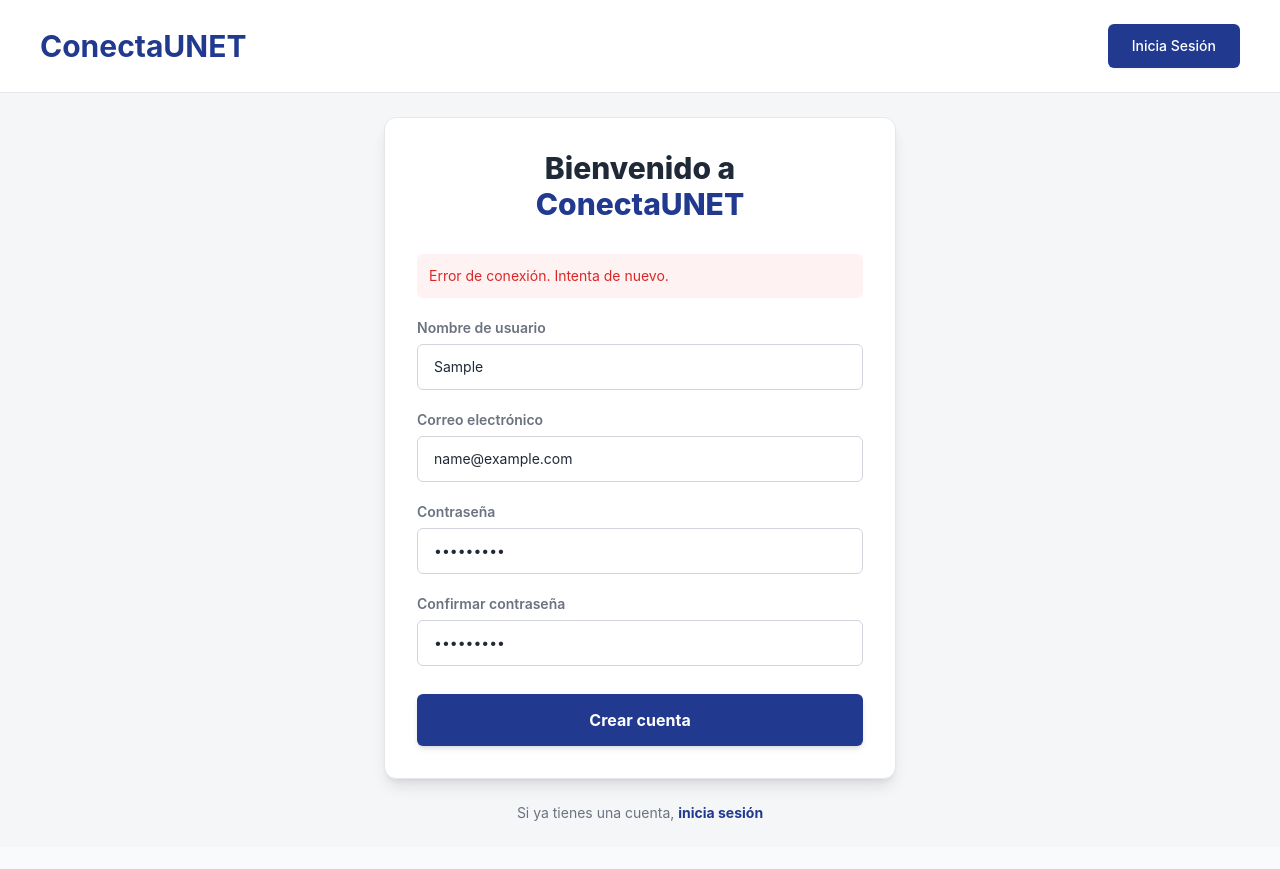
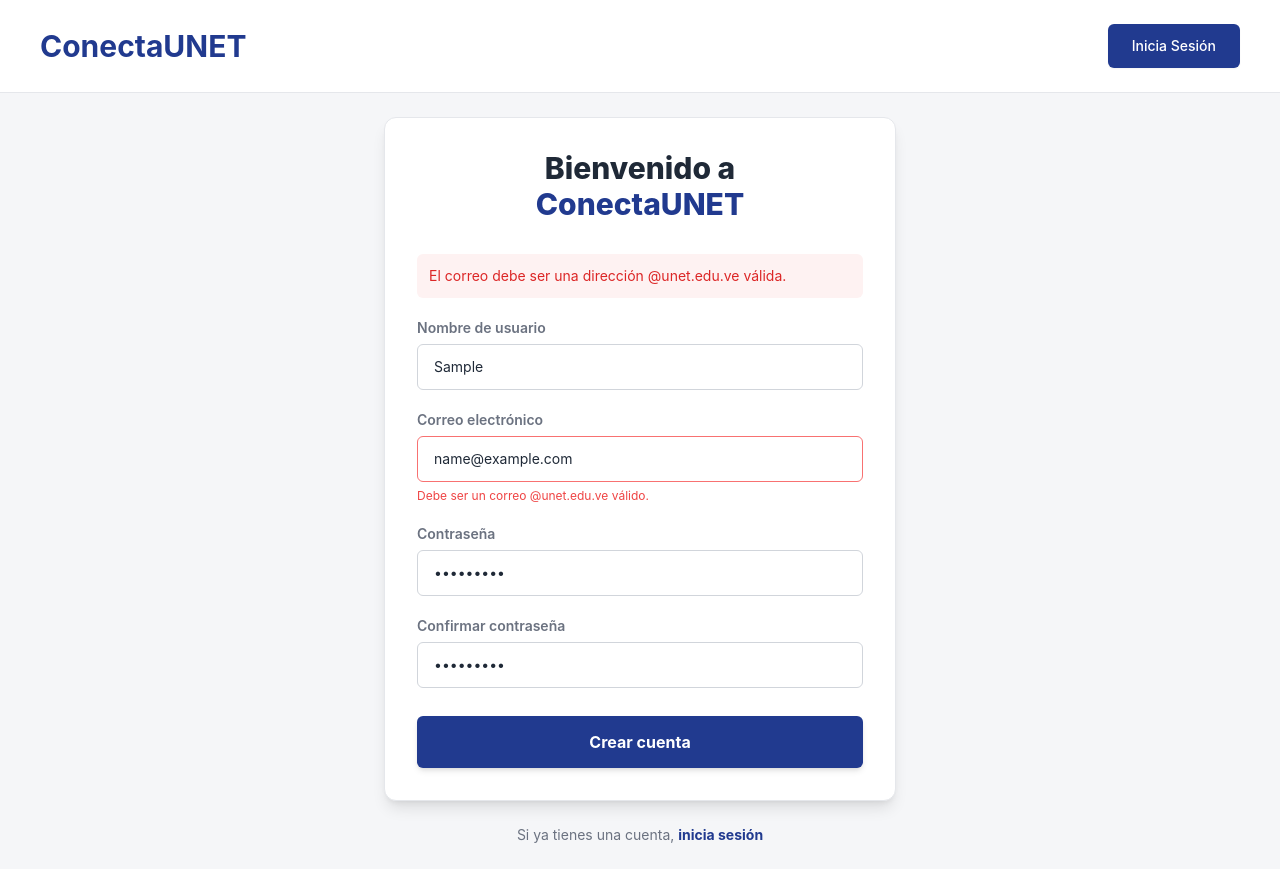
Before and after one commit to Angeliux2005/ConectaUNET, a Vue app in the folder frontend/: page /registro in a window 1280 px wide. Both pictures are taken after typing "Sample", "name@example.com", "Sample123", "Sample123" into the empty fields and a click on the button "Crear cuenta". Before the commit the page ends 847 px from the top, so only its background shows below. Built offline with nearby package versions, Linux system fonts and the light colour scheme; no server answers.

Commit message:
se agrego un mensaje de error si el usuario intenta registrarse con un email que no sea @unet.edu.ve

```diff
--- a/frontend/src/views/registro.vue
+++ b/frontend/src/views/registro.vue
@@ -16,6 +16,17 @@ const brandBlue = '#213A8F';
 // Estados en la vista
 const isLoading = ref(false);
 const errorMessage = ref('');
+const emailError = ref('');
+
+const validateEmail = () => {
+  if (!email.value) {
+    emailError.value = '';
+    return;
+  }
+  emailError.value = /^[^\s@]+@unet\.edu\.ve$/.test(email.value)
+    ? ''
+    : 'Debe ser un correo @unet.edu.ve válido.';
+};
 
 // Funcion para enviar información al back (tiene autenticación)
 const handleRegister = async () => {
@@ -23,6 +34,11 @@ const handleRegister = async () => {
 
   if (!username.value.trim() || !email.value.trim() || !password.value.trim()) {
     errorMessage.value = 'Por favor, completa todos los campos.';
+    return;
+  }
+
+  if (!/^[^\s@]+@unet\.edu\.ve$/.test(email.value)) {
+    errorMessage.value = 'El correo debe ser una dirección @unet.edu.ve válida.';
     return;
   }
 
@@ -114,9 +130,12 @@ const handleRegister = async () => {
               v-model="email"
               type="email"
               placeholder="juan.perez@unet.edu.ve"
-              class="w-full px-4 py-3 border border-[#D1D5DB] rounded-md focus:ring-2 focus:ring-opacity-50 transition-colors text-sm"
-              :style="{ '--tw-ring-color': brandBlue, 'border-color': '#D1D5DB' }"
+              class="w-full px-4 py-3 border rounded-md focus:ring-2 focus:ring-opacity-50 transition-colors text-sm"
+              :class="emailError ? 'border-red-400' : 'border-[#D1D5DB]'"
+              :style="{ '--tw-ring-color': brandBlue }"
+              @blur="validateEmail"
             />
+            <p v-if="emailError" class="text-xs text-red-500">{{ emailError }}</p>
           </div>
 
           <div class="space-y-1.5">
```
